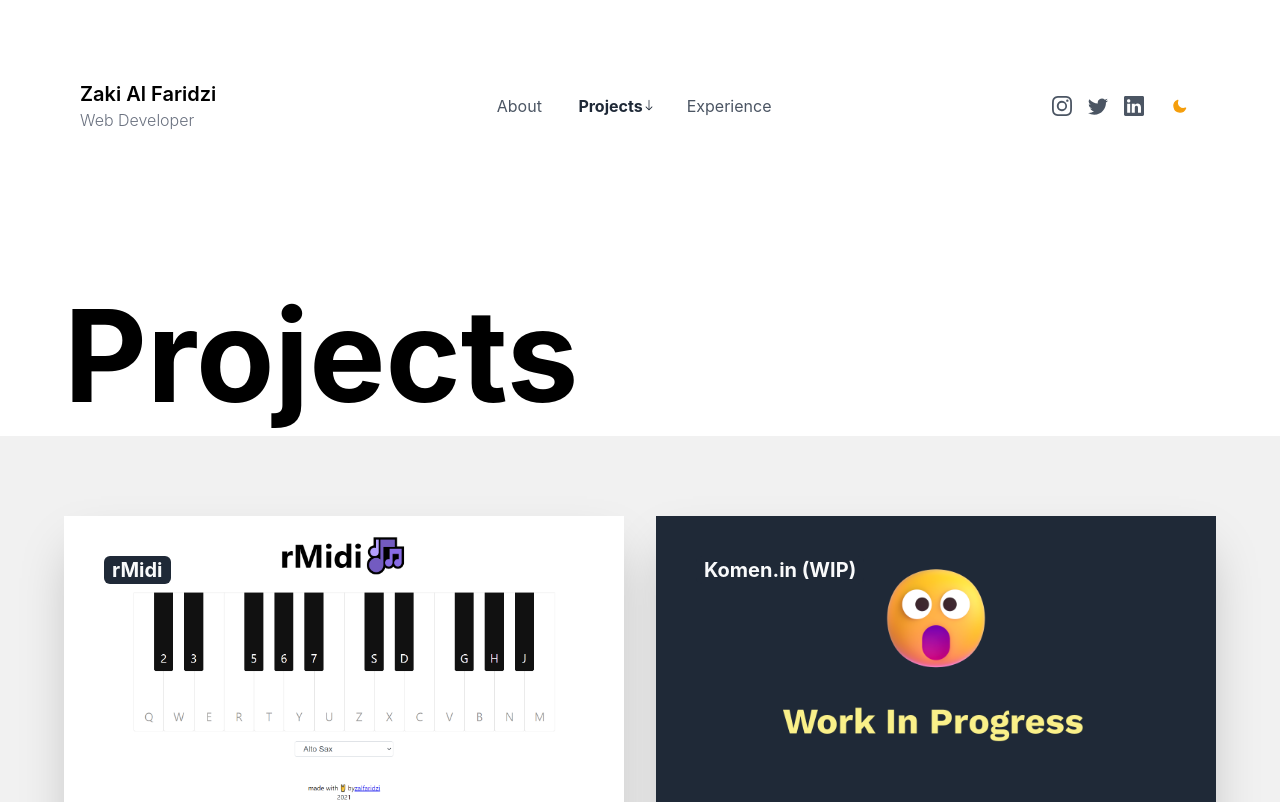
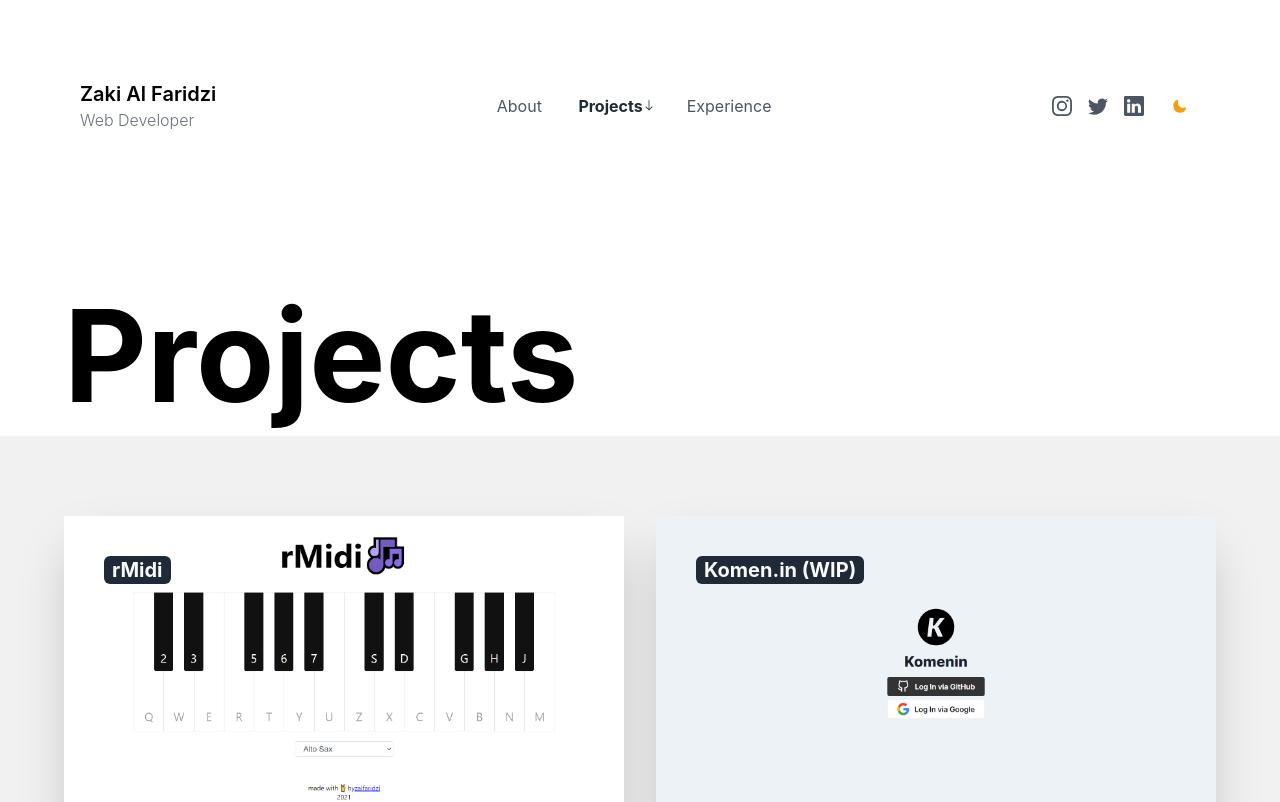
Before and after one commit to zakialfaridzi/zalfaridzi.space, a Next.js app: page /projects in a window 1280 px wide. Shown: the top 802 px of the page. Built offline with nearby package versions, Linux system fonts and the light colour scheme.

Commit message:
image updates

```diff
--- a/constants/data.js
+++ b/constants/data.js
@@ -11,15 +11,17 @@ const userData = {
       title: "rMidi",
       link: "https://r-midi.vercel.app/",
       imgUrl: "/rmidi.png",
+      desc: "Midi Keyboard Emulation Built with React and TS",
     },
     {
       title: "Komen.in (WIP)",
-      link: "#",
-      imgUrl: "/WIP.png",
+      link: "https://github.com/zakialfaridzi/komenin",
+      imgUrl: "/komenin.png",
+      desc: "Commenting Platform yang mudah digunakan untuk web anda!",
     },
     {
       title: "Homey (WIP)",
-      link: "#",
+      link: "",
       imgUrl: "/WIP.png",
     },
     {
--- a/package.json
+++ b/package.json
@@ -8,12 +8,15 @@
     "start": "next start"
   },
   "dependencies": {
+    "@headlessui/react": "^1.4.1",
+    "@heroicons/react": "^1.0.4",
     "axios": "^0.21.1",
     "next": "11.1.0",
     "next-themes": "0.0.15",
     "react": "17.x",
     "react-dom": "17.x",
-    "react-rough-notation": "^1.0.1"
+    "react-rough-notation": "^1.0.1",
+    "styled-components": "^5.3.1"
   },
   "devDependencies": {
     "autoprefixer": "^10.3.1",
```
Also changed, not shown: public/komenin.png (added), 1 other file (tests, documents, lock files or other folders).
